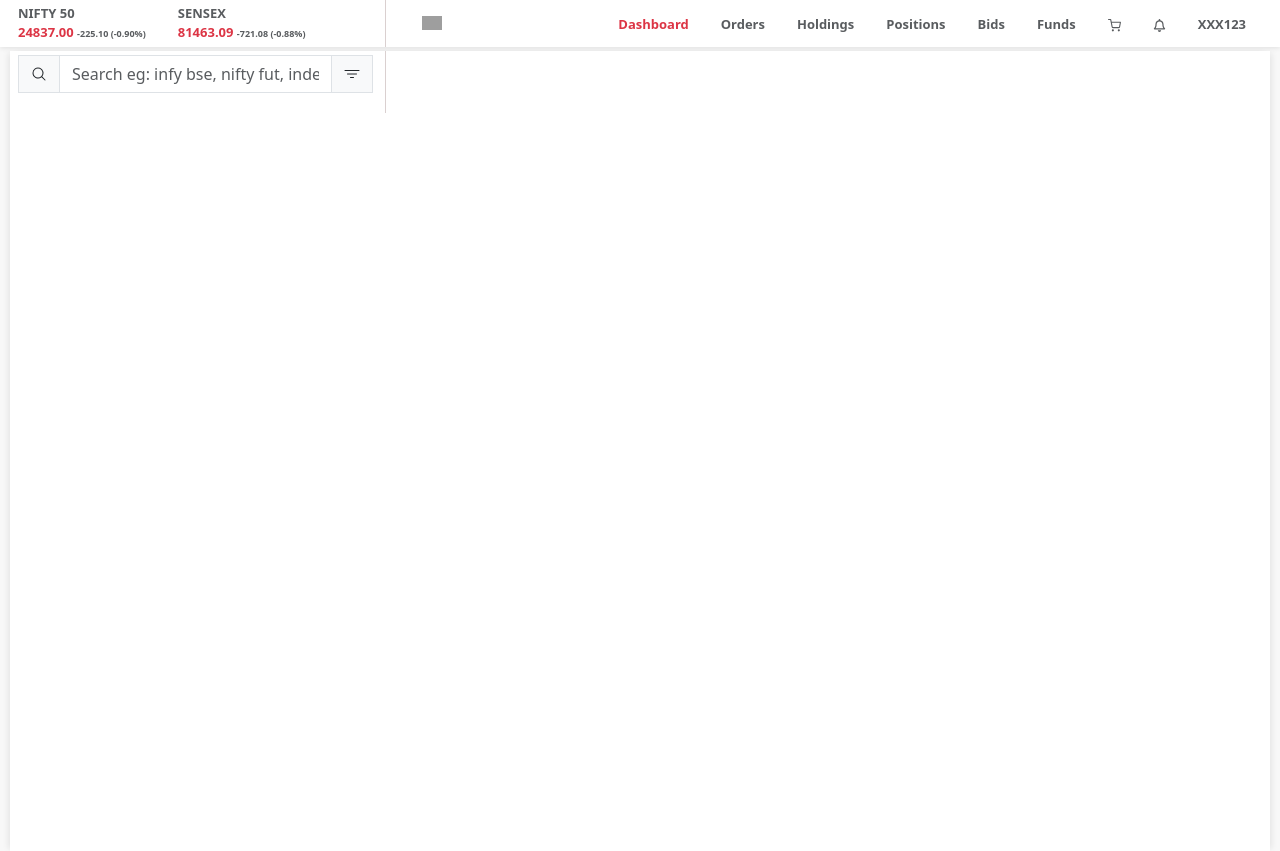
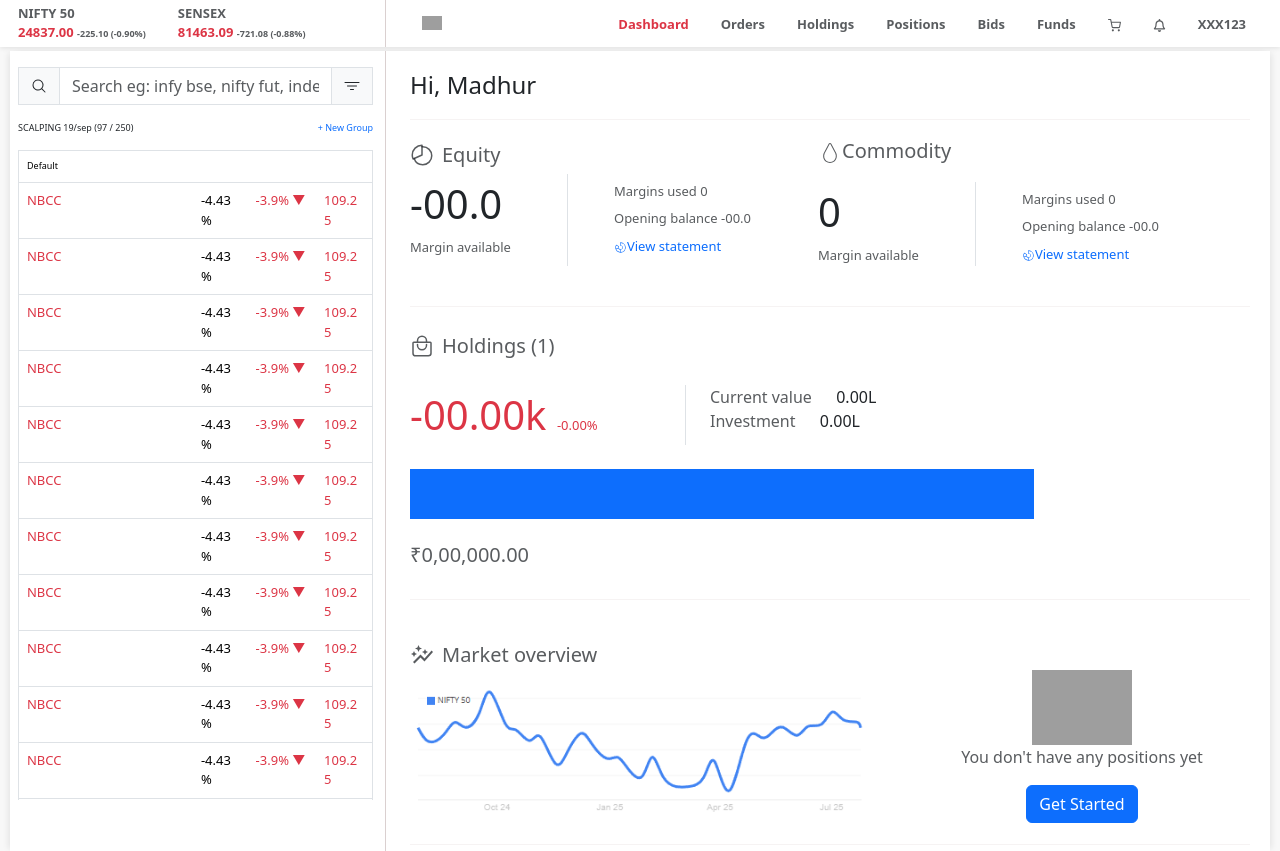
Before and after one commit to madhursharma026/zerodha-clone, a Next.js app: page / in a window 1280 px wide. Built offline with nearby package versions, Linux system fonts and the light colour scheme; grey boxes are pictures that could not be loaded.

Commit message:
Initial Commit

```diff
--- /dev/null
+++ b/src/components/Dashboard/LeftSidebar/LeftSibar.js
@@ -0,0 +1,65 @@
+import { Col, Form, InputGroup, Table } from 'react-bootstrap'
+import { HiMagnifyingGlass } from 'react-icons/hi2'
+import { IoFilterOutline } from 'react-icons/io5'
+import styles from './LeftSidebar.module.css'
+
+export default function LeftSidebar() {
+  const data = Array.from({ length: 35 }).map(() => ({
+    name: 'NBCC',
+    change: -4.43,
+    percent: -3.9,
+    price: 109.25,
+  }))
+
+  return (
+    <Col className={`${styles.leftColumn} ${styles.leftColumnDisplay} pt-3`}>
+      <InputGroup className="mb-3">
+        <InputGroup.Text className="rounded-0">
+          <HiMagnifyingGlass />
+        </InputGroup.Text>
+        <Form.Control
+          placeholder="Search eg: infy bse, nifty fut, index fund, etc"
+          aria-describedby="basic-addon1"
+        />
+        <InputGroup.Text className="rounded-0">
+          <IoFilterOutline />
+        </InputGroup.Text>
+      </InputGroup>
+
+      <div className="row">
+        <div className="col-6">
+          <p className="smallFontSize">SCALPING 19/sep (97 / 250)</p>
+        </div>
+        <div className="col-6">
+          <p className="smallFontSize text-primary text-end">+ New Group</p>
+        </div>
+      </div>
+
+      <div className={`${styles.scrollContainer}`}>
+        <Table responsive className="mediumFontSize border">
+          <tbody>
+            <tr style={{ height: '32px' }}>
+              <td className="smallFontSize">Default</td>
+              <td></td>
+              <td></td>
+              <td></td>
+            </tr>
+
+            {data.map((item, index) => (
+              <tr key={index} style={{ height: '32px' }}>
+                <td className="text-danger">{item.name}</td>
+                <td style={{ maxWidth: '10px' }}>{item.change}%</td>
+                <td style={{ maxWidth: '20px' }} className="text-danger">
+                  {item.percent}% <span>▼</span>
+                </td>
+                <td style={{ maxWidth: '10px' }} className="text-danger">
+                  {item.price}
+                </td>
+              </tr>
+            ))}
+          </tbody>
+        </Table>
+      </div>
+    </Col>
+  )
+}
--- /dev/null
+++ b/src/components/Dashboard/LeftSidebar/LeftSidebar.module.css
@@ -0,0 +1,30 @@
+@media (min-width: 1100px) {
+    .leftColumn {
+        max-width: 380px;
+    }
+}
+
+@media (min-width: 1281px) {
+    .leftColumn {
+        max-width: 430px;
+        padding-top: 12px;
+        padding-bottom: 12px;
+    }
+}
+
+.leftColumn {
+    border-right: 1px solid #dad0d0;
+}
+
+.scrollContainer {
+    overflow-y: auto;
+    max-height: calc(100vh - 150px);
+    scrollbar-width: thin;
+    scrollbar-color: #ccc transparent;
+}
+
+@media (max-width: 1125px) {
+    .leftColumnDisplay {
+        display: none;
+    }
+}
--- /dev/null
+++ b/src/components/Dashboard/RightSidebar/RightSidebar.js
@@ -0,0 +1,123 @@
+import { useEffect, useState } from 'react'
+import { Button, Col } from 'react-bootstrap'
+import ProgressBar from 'react-bootstrap/ProgressBar'
+import { CiDroplet } from 'react-icons/ci'
+import { IoBagHandleOutline, IoPieChartOutline } from 'react-icons/io5'
+import { MdAutoGraph } from 'react-icons/md'
+import { PiChartDonutLight } from 'react-icons/pi'
+import styles from './RightSidebar.module.css'
+
+export default function RightSidebar() {
+  const [height, setHeight] = useState('100%')
+
+  useEffect(() => {
+    const savedHeight = localStorage.getItem('screenHeight')
+    if (savedHeight) {
+      setHeight(savedHeight + 'px')
+    }
+  }, [])
+  return (
+    // <Col className="px-4 py-3" style={{ overflowY: 'scroll', height: height }}>
+    <Col className={`px-4 py-3 ${styles.scrollContainer}`}>
+      <p className="fs-4">Hi, Madhur</p>
+      <hr style={{ color: '#dad0d0' }} />
+      <div className="row">
+        <div className="col-md-6 row">
+          <p className="fs-5 mb-0 d-flex align-items-center gap-2 text-muted">
+            <IoPieChartOutline className="fs-4" />
+            Equity
+          </p>
+          <div className={`col-sm-5 col-12  ${styles.borderEndOnlySm}`}>
+            <span className="fs-1 fw-light d-block">-00.0</span>
+            <span className="text-muted mediumFontSize">Margin available</span>
+          </div>
+          <div className="col-sm-6 col-12 offset-sm-1 mt-sm-0 mt-3">
+            <span className="text-muted mediumFontSize d-block mt-2">
+              Margins used 0
+            </span>
+            <span className="text-muted mediumFontSize d-block mt-2">
+              Opening balance -00.0
+            </span>
+            <span className="mediumFontSize text-primary d-block mt-2">
+              <PiChartDonutLight />
+              View statement
+            </span>
+          </div>
+        </div>
+        <div className="col-md-6 row mt-sm-0 mt-5">
+          <p className="fs-5 text-muted">
+            <CiDroplet className="fs-4" />
+            Commodity
+          </p>
+          <div className={`col-sm-5 col-12  ${styles.borderEndOnlySm}`}>
+            <span className="fs-1 fw-light d-block">0</span>
+            <span className="text-muted mediumFontSize">Margin available</span>
+          </div>
+          <div className="col-sm-6 col-12 offset-sm-1 mt-sm-0 mt-3">
+            <span className="text-muted mediumFontSize d-block mt-2">
+              Margins used 0
+            </span>
+            <span className="text-muted mediumFontSize d-block mt-2">
+              Opening balance -00.0
+            </span>
+            <span className="mediumFontSize text-primary d-block mt-2">
+              <PiChartDonutLight />
+              View statement
+            </span>
+          </div>
+        </div>
+      </div>
+      <br />
+      <hr style={{ color: '#dad0d0' }} />
+
+      <div className="row g-4 py-2">
+        <p className="fs-5 mb-0 d-flex align-items-center gap-2 text-muted">
+          <IoBagHandleOutline className="fs-4" />
+          Holdings (1)
+        </p>
+        <div className={`col-md-4  ${styles.borderEndOnlySm}`}>
+          <span className="fs-1 text-danger">
+            -00.00k <span className="mediumFontSize">-0.00%</span>
+          </span>
+        </div>
+        <div className="col-md-4 px-4">
+          <spam className="text-muted">Current value</spam> &emsp; 0.00L
+          <br />
+          <spam className="text-muted">Investment</spam> &emsp; 0.00L
+        </div>
+        <div className="col-md-4"></div>
+        <div className="col-md-9">
+          <ProgressBar
+            now={100}
+            className="rounded-0"
+            style={{ height: '50px' }}
+          />
+        </div>
+        <div className="col-md-3"></div>
+        <h5 className="text-muted">₹0,00,000.00</h5>
+      </div>
+      <hr style={{ color: '#dad0d0' }} />
+      <br />
+      <p className="fs-5 mb-0 d-flex align-items-center gap-2 text-muted">
+        <MdAutoGraph className="fs-4" />
+        Market overview
+      </p>
+      <div className="row">
+        <div className="col-xl-7 col-md-8">
+          <img src="chart.png" alt="#ImgNotFound" className="img-fluid" />
+        </div>
+        <div className="col-xl-5 col-md-4 text-center">
+          <img
+            src="https://kite.zerodha.com/static/images/illustrations/positions.svg"
+            alt="#ImgNotFound"
+            style={{ maxWidth: '100px' }}
+          />
+          <p className="text-muted">You don't have any positions yet</p>
+          <Button variant="primary">Get Started</Button>
+        </div>
+      </div>
+      <hr style={{ color: '#dad0d0' }} />
+      <br />
+    </Col>
+  )
+}
--- /dev/null
+++ b/src/components/Dashboard/RightSidebar/RightSidebar.module.css
@@ -0,0 +1,17 @@
+.borderEndOnlySm {
+    border-right: none;
+}
+
+@media (min-width: 576px) {
+    .borderEndOnlySm {
+        border-right: 1px solid #dee2e6;
+        /* same as Bootstrap's border */
+    }
+}
+
+.scrollContainer {
+    overflow-y: auto;
+    max-height: calc(100vh);
+    scrollbar-width: thin;
+    scrollbar-color: #ccc transparent;
+}
--- a/src/components/Header/header.js
+++ b/src/components/Header/header.js
@@ -10,7 +10,7 @@ const Header = () => {
   return (
     <div className={styles.headerBoxShadow}>
       <div className="containerWidthGlobalCSS px-sm-2 px-4 align-items-center justify-content-between">
-        <Row className={styles.headerContainer}>
+        <Row>
           <Col className={styles.leftColumn}>
             <div className={`d-flex flex-wrap gap-3 ${styles.customFlexGap}`}>
               <div className="mediumFontSize text-muted">
--- a/src/components/Header/header.module.css
+++ b/src/components/Header/header.module.css
@@ -1,7 +1,6 @@
 .headerBoxShadow {
     font-weight: 550;
     box-shadow: rgba(0, 0, 0, 0.1) 0px 1px 5px 0px;
-    background-color: inherit;
 }
 
 .darkHeader {
@@ -63,7 +62,6 @@
     }
 }
 
-/* Optional: hide entire header on small screens */
 @media (max-width: 1125px) {
     .headerBoxShadow {
         display: none;
--- a/src/pages/_document.js
+++ b/src/pages/_document.js
@@ -4,7 +4,7 @@ export default function Document() {
   return (
     <Html lang="en">
       <Head />
-      <body>
+      <body style={{ overflow: 'hidden' }}>
         <Main />
         <NextScript />
       </body>
--- a/src/pages/index.js
+++ b/src/pages/index.js
@@ -1,41 +1,37 @@
+import LeftSidebar from '@/components/Dashboard/LeftSidebar/LeftSibar'
+import RightSidebar from '@/components/Dashboard/RightSidebar/RightSidebar'
 import Header from '@/components/Header/header'
-import styles from '@/components/Header/header.module.css'
-import { Card, Col, Form, InputGroup, Row } from 'react-bootstrap'
-import { HiMagnifyingGlass } from 'react-icons/hi2'
-import { IoFilterOutline } from 'react-icons/io5'
+import { useEffect, useState } from 'react'
+import { Card, Row } from 'react-bootstrap'
 
 export default function Home() {
+  const [screenHeight, setScreenHeight] = useState(0)
+
+  useEffect(() => {
+    const height = document.documentElement.scrollHeight
+    setScreenHeight(height)
+    localStorage.setItem('screenHeight', height.toString())
+  }, [])
+
   return (
     <>
       <div className="bodyContainer">
         <Header />
       </div>
+
       <div className="containerWidthGlobalCSS">
         <Card
           className="border-0 rounded-0 mt-1 p-0 m-0"
           style={{
             boxShadow:
               '-4px 0 6px -2px rgba(0, 0, 0, 0.08), 4px 0 6px -2px rgba(0, 0, 0, 0.08)',
-            height: '100vh',
+            minHeight: '100vh',
           }}
         >
           <Card.Body className="px-2 py-0">
             <Row>
-              <Col className={styles.leftColumn}>
-                <InputGroup className="mb-3">
-                  <InputGroup.Text className="rounded-0">
-                    <HiMagnifyingGlass />
-                  </InputGroup.Text>
-                  <Form.Control
-                    placeholder="Search eg: infy bse, nifty fut, index fund, etc"
-                    aria-describedby="basic-addon1"
-                  />
-                  <InputGroup.Text className="rounded-0">
-                    <IoFilterOutline />
-                  </InputGroup.Text>
-                </InputGroup>
-              </Col>
-              <Col></Col>
+              <LeftSidebar />
+              <RightSidebar />
             </Row>
           </Card.Body>
         </Card>
```
Also changed, not shown: public/chart.png (added).
